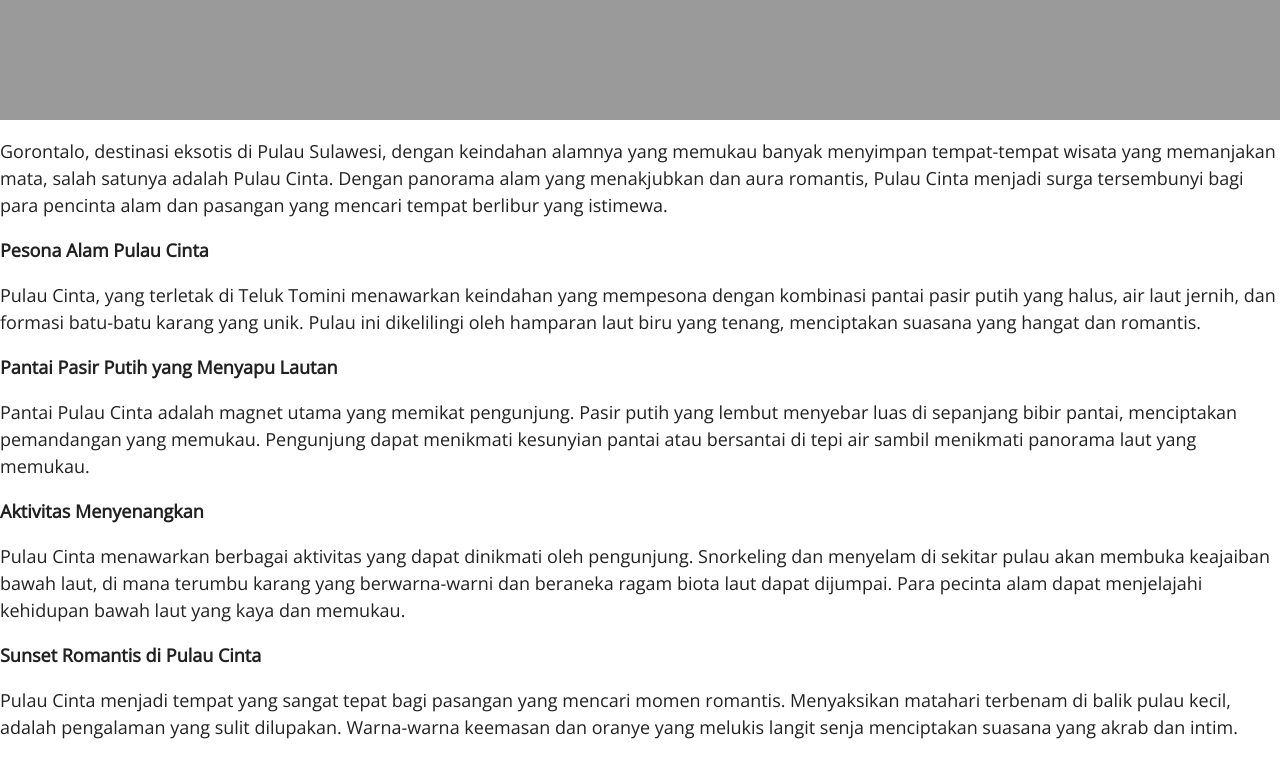
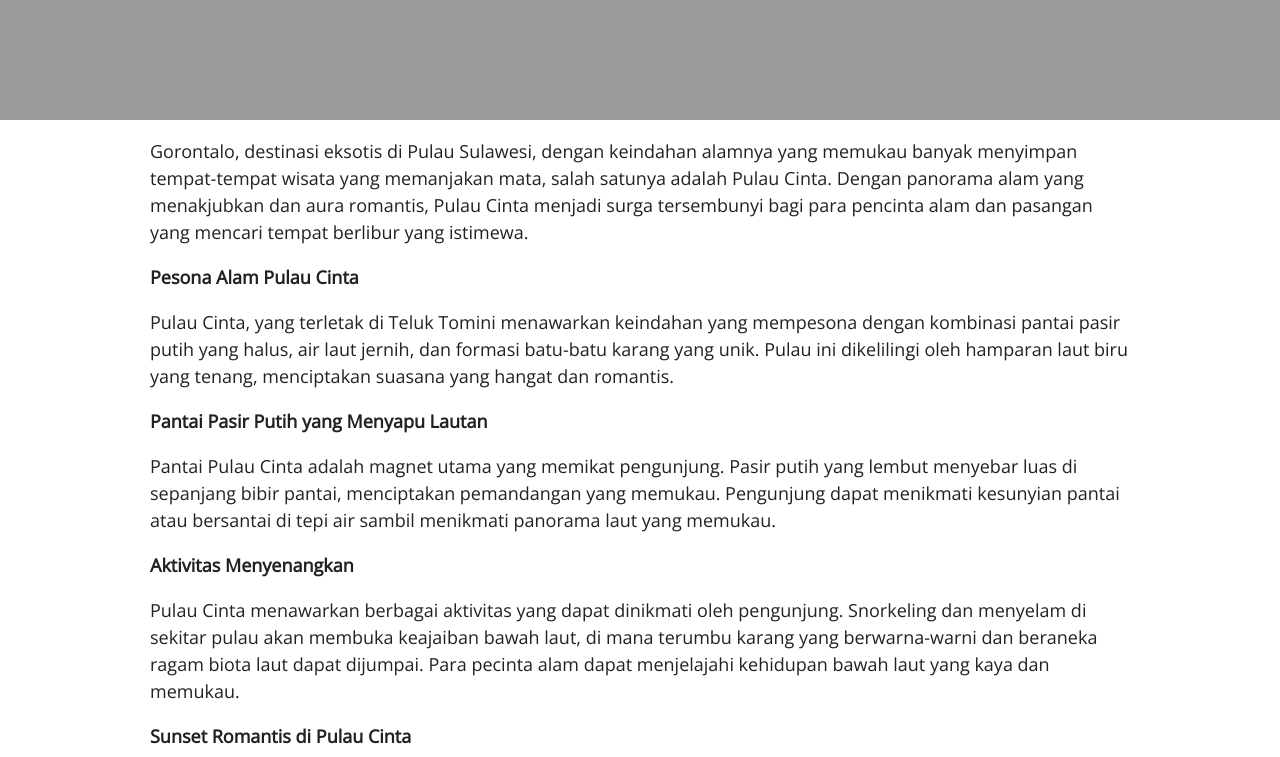
Before and after one commit to hfbw03/gocultour.github.io, a plain HTML site: page artikel_wisata_1.html in a window 1280 px wide. Shown: the part 360-1117 px from the top of the page. Drawn offline with nearby package versions, Linux system fonts and the light colour scheme; files whose address does not match are found by name.

Commit message:
Update peta-show.css

```diff
--- a/styles/peta-show.css
+++ b/styles/peta-show.css
@@ -23,6 +23,20 @@ section {
 #deskripsi-lanjut > p {
     font-size: 1.3em;
     font-weight: 200;
+}
+
+#deskripsi-lanjut-artikel {
+    padding: 0 150px;
+}
+
+#deskripsi-lanjut-artikel > p {
+    font-size: 1.2em;
+    font-weight: 150;
+}
+
+#deskripsi-lanjut-artikel > h3 {
+    font-size: 1.2em;
+    font-weight: 150;
 }
 
 #galeri-terkait {
```
